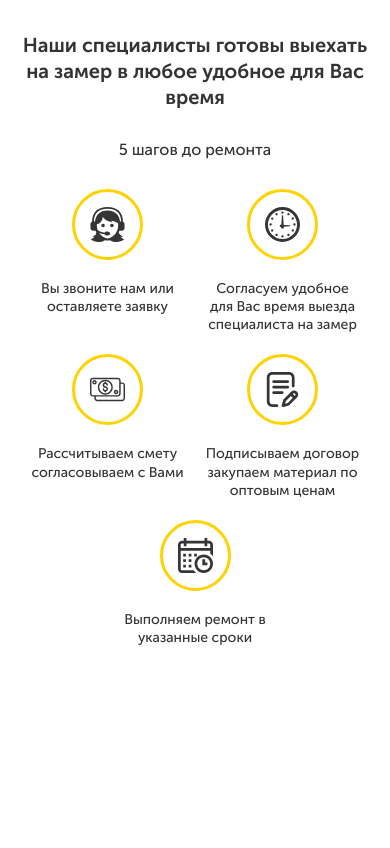
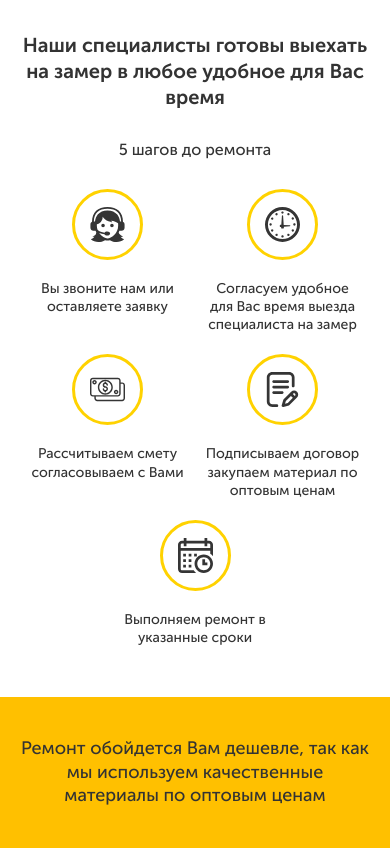
Before and after one commit to yarbest/repair, a plain HTML site: page main.html in a window 390 px wide. Shown: the part 4475-5323 px from the top of the page. Before the commit the page ends 5172 px from the top, so only its background shows below. Drawn offline with Linux system fonts and the light colour scheme.

Commit message:
материалы

```diff
--- a/main.html
+++ b/main.html
@@ -371,6 +371,21 @@
                 <!-- /.container -->
             </section>
             <!-- /.steps -->
+
+            <div class="materials">
+                <div class="container">
+                    <div class="materials__body">
+                        <div class="materials__text">
+                            <p>Ремонт обойдется Вам дешевле, так как</p>
+                            <p>мы используем качественные материалы по оптовым ценам</p>
+                        </div>
+                        <!-- /.materials__text -->
+                    </div>
+                    <!-- /.matirials__body -->
+                </div>
+                <!-- /.container -->
+            </div>
+            <!-- /.materials -->
         </main>
         <!-- main -->
         <footer class="footer"></footer>
--- a/src/sass/_common.sass
+++ b/src/sass/_common.sass
@@ -1,6 +1,7 @@
 // Variables
 $text-main: #333333
 $decor-main: #ffd200
+$decor-main-darker: #ffc000
 $background-section: #f5f5f5
 
 //fonts
--- /dev/null
+++ b/src/sass/blocks/_materials.sass
@@ -0,0 +1,45 @@
+.materials
+    background-color: $decor-main-darker
+    &__body
+        padding: 90px 0
+    &__text
+        max-width: 930px
+        margin: 0 auto
+        font-size: 32px
+        p
+            line-height: 50px
+            text-align: center
+
+
+@media ( max-width: 1199px )
+    .materials
+        &__body
+            padding: 80px 0
+        &__text
+            p
+                font-size: 28px
+                line-height: 1.3em
+
+@media ( max-width: 991px )
+    .materials
+        &__body
+            padding: 60px 0
+        &__text
+            p
+                font-size: 24px
+
+@media ( max-width: 767px )
+    .materials
+        &__body
+            padding: 40px 0
+        &__text
+            p
+                font-size: 20px
+
+@media ( max-width: 575px )
+    .materials
+        &__body
+            padding: 40px 0
+        &__text
+            p
+                font-size: 18px
--- a/src/sass/main.sass
+++ b/src/sass/main.sass
@@ -5,6 +5,7 @@
 @import blocks/portfolio
 @import blocks/price
 @import blocks/steps
+@import blocks/materials
 
 @import blocks/modal
 
```
Also changed, not shown: css/main.css.
